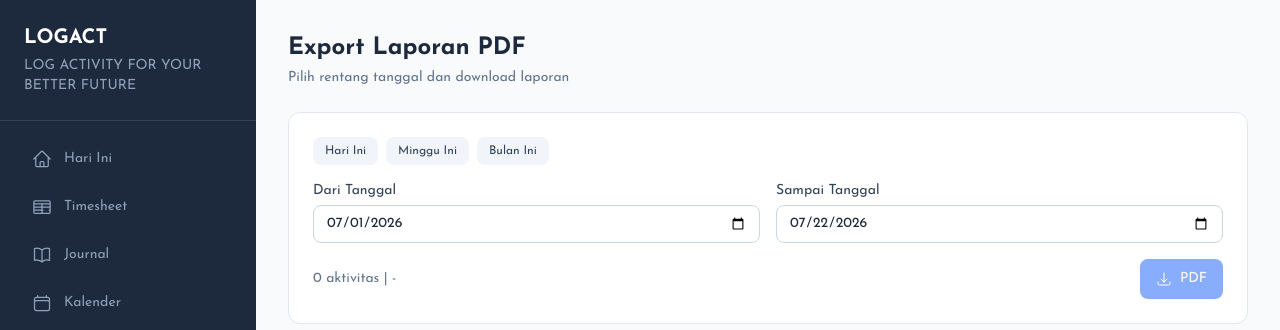
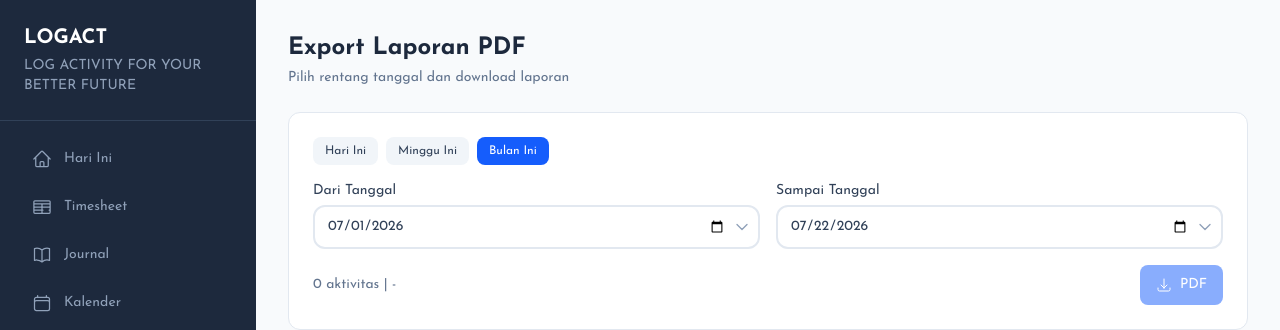
Before and after one commit to aldntaretnas/logact, a Next.js app: page /export in a window 1280 px wide. Shown: the top 330 px of the page. Built offline with nearby package versions, Linux system fonts and the light colour scheme; no server answers; the database is empty.

Commit message:
Export: active state on quick range buttons + iOS-safe date inputs

```diff
--- a/app/export/page.js
+++ b/app/export/page.js
@@ -11,6 +11,7 @@ export default function ExportPage() {
   const [exporting, setExporting] = useState(false)
   const [dateFrom, setDateFrom] = useState('')
   const [dateTo, setDateTo] = useState('')
+  const [activeRange, setActiveRange] = useState('month')
   const [ready, setReady] = useState(false)
 
   useEffect(() => {
@@ -53,6 +54,7 @@ export default function ExportPage() {
   const setQuickRange = (type) => {
     const today = getToday()
     const now = new Date()
+    setActiveRange(type)
     if (type === 'today') {
       setDateFrom(today)
       setDateTo(today)
@@ -67,6 +69,8 @@ export default function ExportPage() {
     }
   }
 
+  const handleDateChange = () => setActiveRange(null)
+
   if (!ready) return null
 
   return (
@@ -79,44 +83,53 @@ export default function ExportPage() {
       {/* Date range & quick filters */}
       <div className="bg-white rounded-xl border border-slate-200 p-6 mb-6 transition-shadow hover:shadow-[0_8px_24px_rgba(30,58,138,0.55)]">
         <div className="flex flex-wrap gap-2 mb-4">
+          {[
+            { key: 'today', label: 'Hari Ini' },
+            { key: 'week', label: 'Minggu Ini' },
+            { key: 'month', label: 'Bulan Ini' },
+          ].map(({ key, label }) => (
             <button
-            onClick={() => setQuickRange('today')}
-            className="px-3 py-1.5 text-xs font-medium bg-slate-100 text-slate-700 rounded-lg hover:bg-blue-600 hover:text-white transition-colors"
+              key={key}
+              onClick={() => setQuickRange(key)}
+              className={`px-3 py-1.5 text-xs font-medium rounded-lg transition-colors ${
+                activeRange === key
+                  ? 'bg-blue-600 text-white'
+                  : 'bg-slate-100 text-slate-700 hover:bg-blue-600 hover:text-white'
+              }`}
             >
-            Hari Ini
+              {label}
             </button>
-          <button
-            onClick={() => setQuickRange('week')}
-            className="px-3 py-1.5 text-xs font-medium bg-slate-100 text-slate-700 rounded-lg hover:bg-blue-600 hover:text-white transition-colors"
-          >
-            Minggu Ini
-          </button>
-          <button
-            onClick={() => setQuickRange('month')}
-            className="px-3 py-1.5 text-xs font-medium bg-slate-100 text-slate-700 rounded-lg hover:bg-blue-600 hover:text-white transition-colors"
-          >
-            Bulan Ini
-          </button>
+          ))}
         </div>
 
         <div className="grid grid-cols-1 sm:grid-cols-2 gap-4">
           <div>
             <label className="block text-sm font-medium text-slate-700 mb-1">Dari Tanggal</label>
+            <div className="relative">
               <input
                 type="date"
                 value={dateFrom}
-              onChange={(e) => setDateFrom(e.target.value)}
-              className="w-full px-3 py-2 border border-slate-300 rounded-lg text-sm focus:outline-none focus:ring-2 focus:ring-blue-500"
+                onChange={(e) => { setDateFrom(e.target.value); handleDateChange() }}
+                className="w-full appearance-none px-3 py-2.5 pr-8 bg-slate-50 border-2 border-slate-200 rounded-xl text-sm text-slate-700 focus:outline-none focus:ring-2 focus:ring-blue-500 focus:border-blue-500"
               />
+              <svg xmlns="http://www.w3.org/2000/svg" fill="none" viewBox="0 0 24 24" strokeWidth={2} stroke="currentColor" className="pointer-events-none absolute right-2.5 top-1/2 -translate-y-1/2 w-4 h-4 text-slate-400">
+                <path strokeLinecap="round" strokeLinejoin="round" d="M19.5 8.25l-7.5 7.5-7.5-7.5" />
+              </svg>
+            </div>
           </div>
           <div>
             <label className="block text-sm font-medium text-slate-700 mb-1">Sampai Tanggal</label>
+            <div className="relative">
               <input
                 type="date"
                 value={dateTo}
-              onChange={(e) => setDateTo(e.target.value)}
-              className="w-full px-3 py-2 border border-slate-300 rounded-lg text-sm focus:outline-none focus:ring-2 focus:ring-blue-500"
+                onChange={(e) => { setDateTo(e.target.value); handleDateChange() }}
+                className="w-full appearance-none px-3 py-2.5 pr-8 bg-slate-50 border-2 border-slate-200 rounded-xl text-sm text-slate-700 focus:outline-none focus:ring-2 focus:ring-blue-500 focus:border-blue-500"
               />
+              <svg xmlns="http://www.w3.org/2000/svg" fill="none" viewBox="0 0 24 24" strokeWidth={2} stroke="currentColor" className="pointer-events-none absolute right-2.5 top-1/2 -translate-y-1/2 w-4 h-4 text-slate-400">
+                <path strokeLinecap="round" strokeLinejoin="round" d="M19.5 8.25l-7.5 7.5-7.5-7.5" />
+              </svg>
+            </div>
           </div>
         </div>
 
```
Lines whose indentation alone changed are shown as unchanged.
